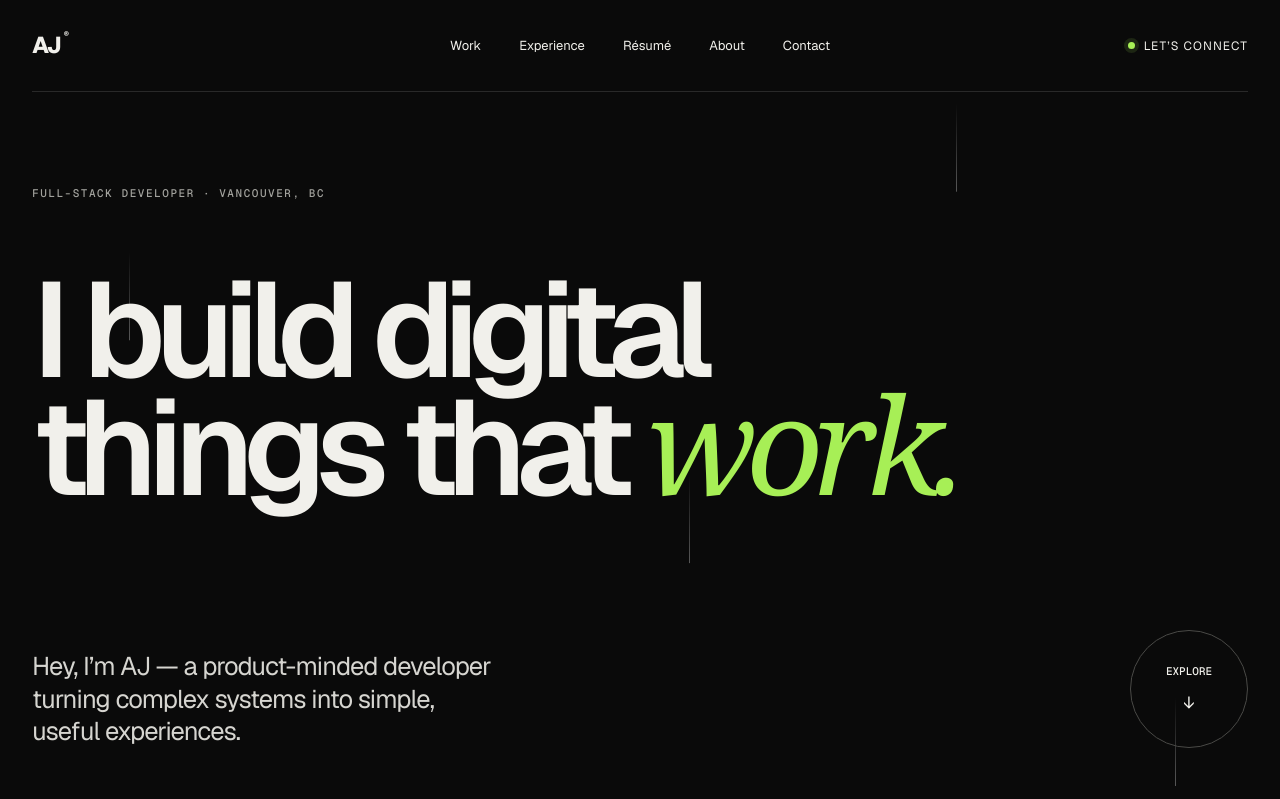
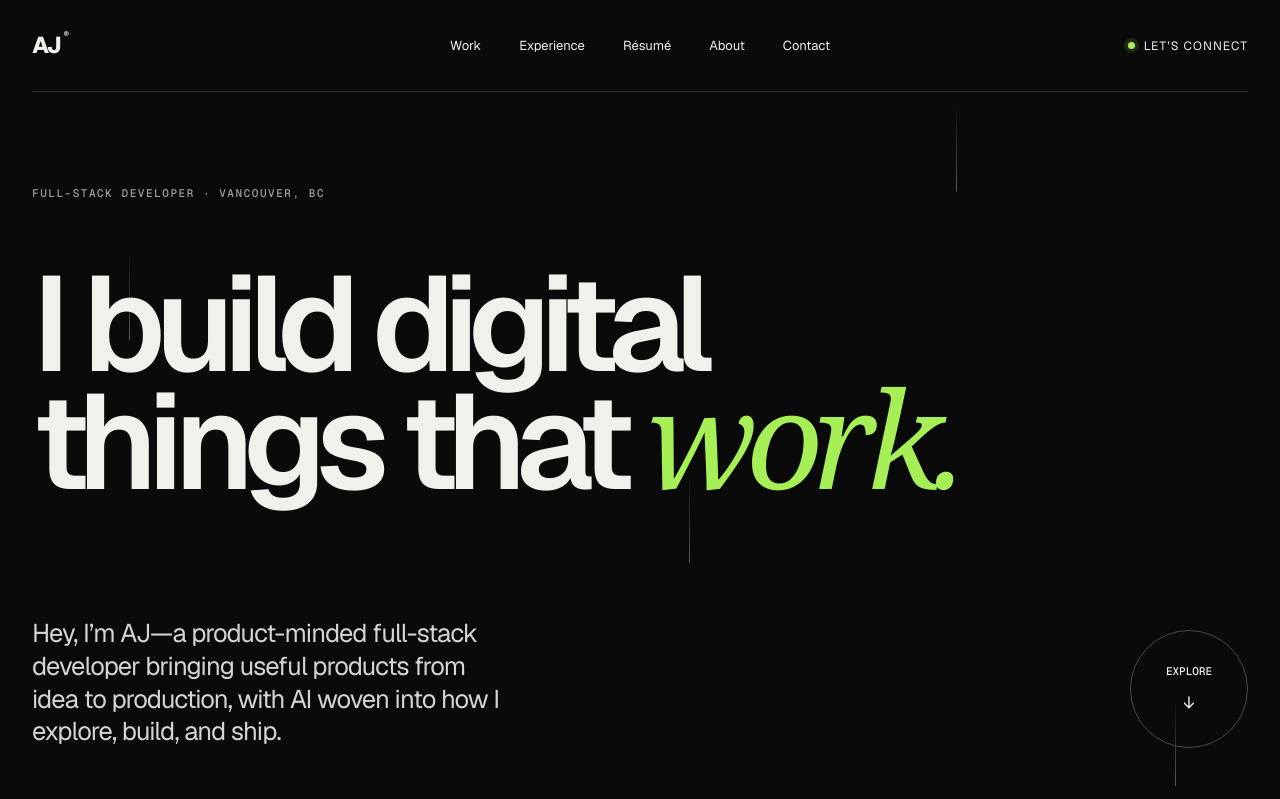
Before and after one commit to ajadversalo/ajshub, a Next.js app: page / in a window 1280 px wide. Shown: the top 799 px of the page. Built offline with nearby package versions, Linux system fonts and the light colour scheme.

Commit message:
Update homepage introduction

```diff
--- a/app/page.tsx
+++ b/app/page.tsx
@@ -122,8 +122,9 @@ export default function Home() {
         </h1>
         <div className="hero-bottom">
           <p>
-            Hey, I’m AJ — a product-minded developer turning complex systems
-            into simple, useful experiences.
+            Hey, I’m AJ—a product-minded full-stack developer bringing useful
+            products from idea to production, with AI woven into how I explore,
+            build, and ship.
           </p>
           <a className="round-link" href="#work" onClick={scrollToSection} aria-label="Explore selected work">
             <span>Explore</span>
```
